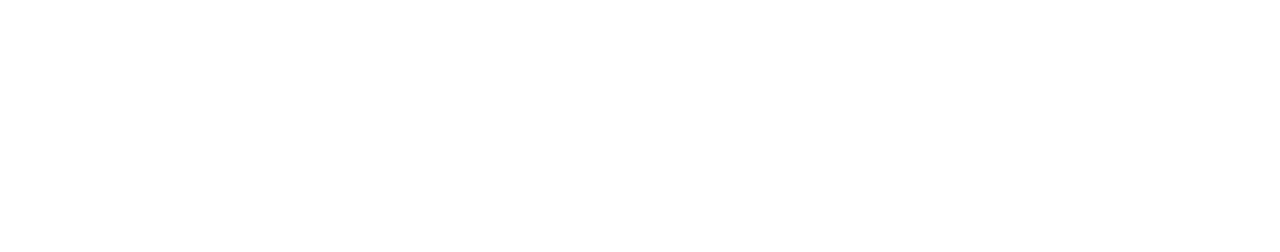
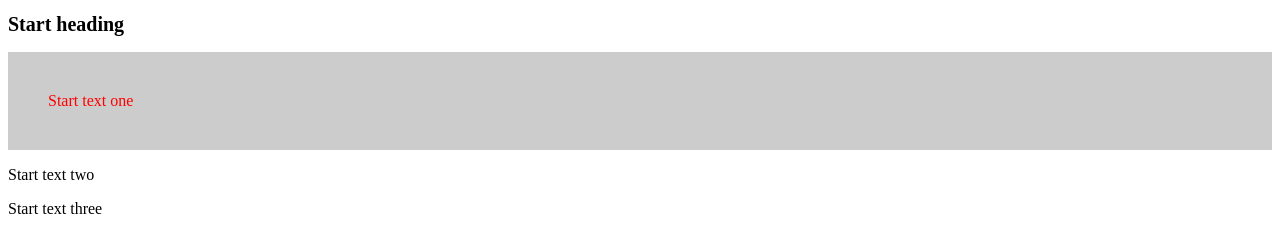
Before and after one commit to overkektus/js_lessons, a plain HTML site: page index.html in a window 1280 px wide. Drawn offline with Linux system fonts and the light colour scheme.

Commit message:
Document

```diff
--- a/index.html
+++ b/index.html
@@ -5,6 +5,31 @@
    <title>JS tutorial</title>
 </head>
 <body>
-      <script type="text/javascript" src="js/main.js"></script>
+   <h1 id="header">Start heading</h1>
+   <div class="container">
+      <p name="myP">Start text one</p>
+      <p>Start text two</p>
+      <p name="myP">Start text three</p>
+   </div>
+   <script type="text/javascript">
+      console.log(document);
+      var paragraph = document.getElementsByTagName('p')[0];
+      paragraph.className = "anotherOne";
+      console.log(paragraph);
+
+      var paragraph2 = document.getElementsByClassName('anotherOne')[0];
+      paragraph2.style.backgroundColor = "#ccc";
+      paragraph2.style.padding = "40px";
+      console.log(paragraph2);
+
+      var paragraph3 = document.getElementsByName('myP')[0];
+      paragraph3.style.color = "red";
+
+      var header = document.getElementById('header');
+      header.style.fontSize = "20px";
+
+      var element = document.querySelectorAll('.container > .anotherOne[name="myP"]');
+      console.log(element);
+   </script>
 </body>
 </html>
--- a/js/main.js
+++ /dev/null
@@ -1,8 +0,0 @@
-// window object - global
-var a = 'Vlad';
-window.console.log(a);
-console.log(window.navigator);
-console.log(window.screen);
-console.log(window.location);
-console.log(window.history);
-console.log(window.document);
```
